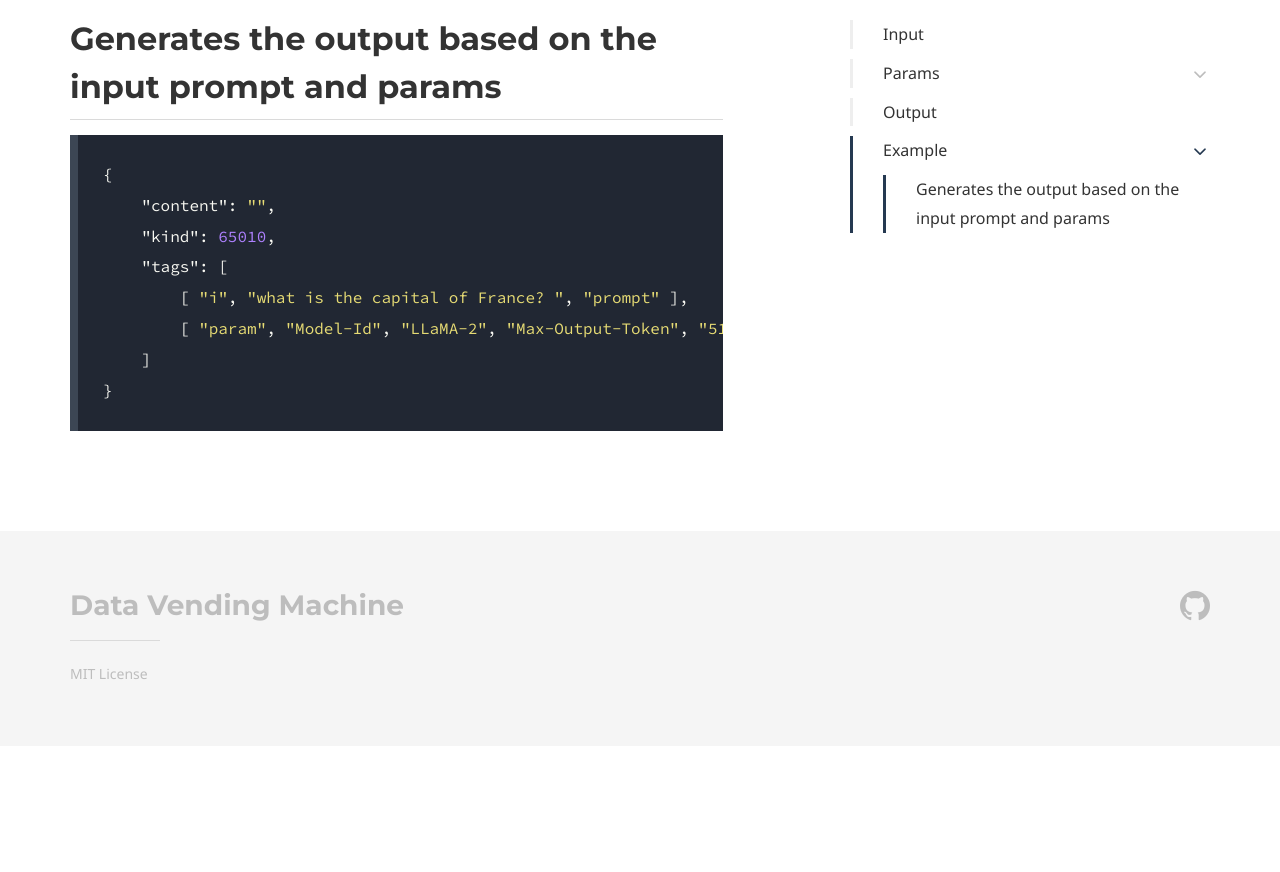
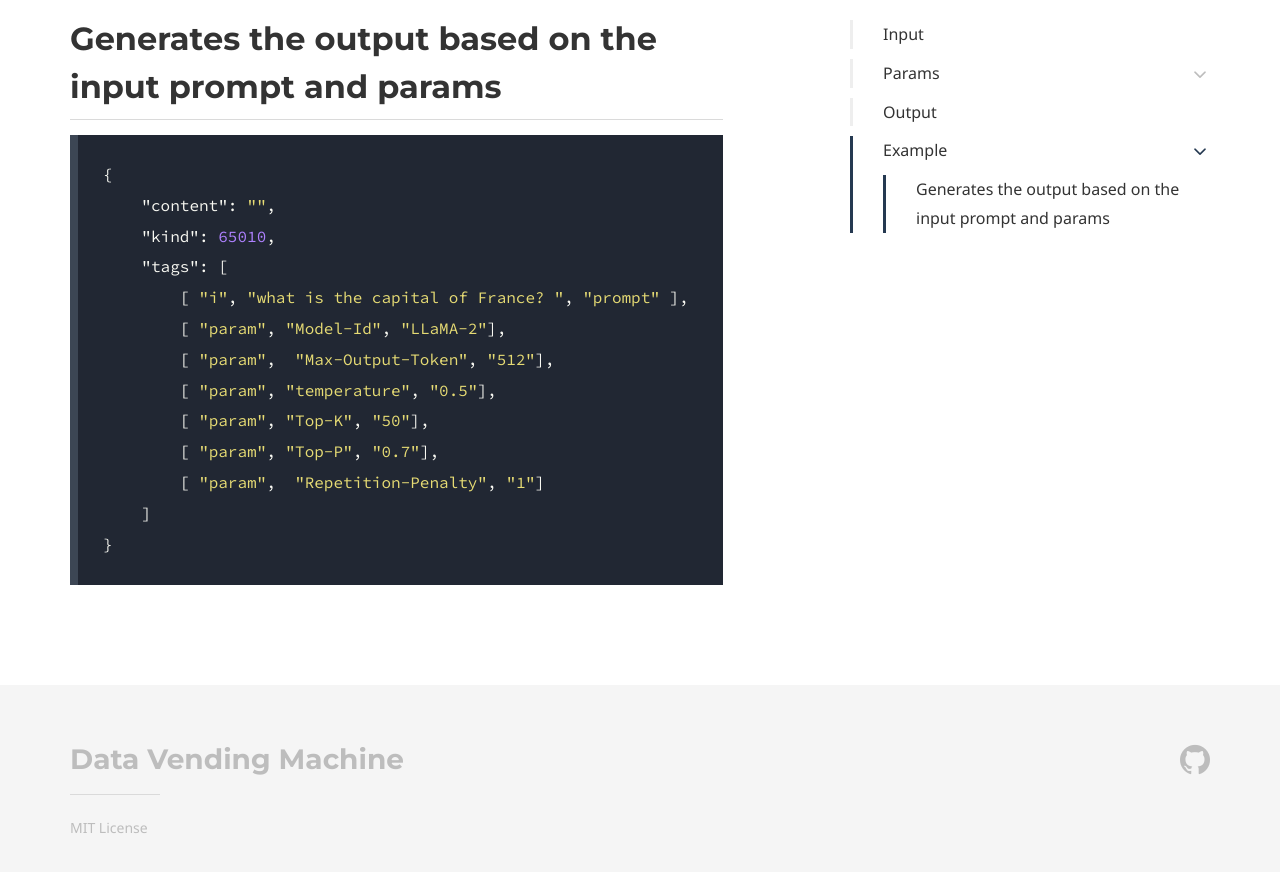
Before and after one commit to nostr-protocol/data-vending-machines, a Jekyll site: the page built from kinds/65010.md, in a window 1280 px wide and 900 px high, scrolled down 3151 px. Shown: the top 872 px of the window. Built offline with Jekyll 4.4.1, drawn with Linux system fonts in a browser that asks for light colours; some web fonts are replaced; before the commit the page ends 3897 px from its top, so only the background shows below that.

Commit message:
Update 65010.md
split the params into multiple tags.

````diff
--- a/kinds/65010.md
+++ b/kinds/65010.md
@@ -83,7 +83,12 @@ Including but not limited to:
     "kind": 65010,
     "tags": [
         [ "i", "what is the capital of France? ", "prompt" ],
-        [ "param", "Model-Id", "LLaMA-2", "Max-Output-Token", "512", "temperature", "0.5", "Top-K", "50", "Top-P", "0.7",  "Repetition-Penalty", "1"]
+        [ "param", "Model-Id", "LLaMA-2"],
+        [ "param",  "Max-Output-Token", "512"],
+        [ "param", "temperature", "0.5"],
+        [ "param", "Top-K", "50"],
+        [ "param", "Top-P", "0.7"],
+        [ "param",  "Repetition-Penalty", "1"]
     ]
 }
 ```
````
